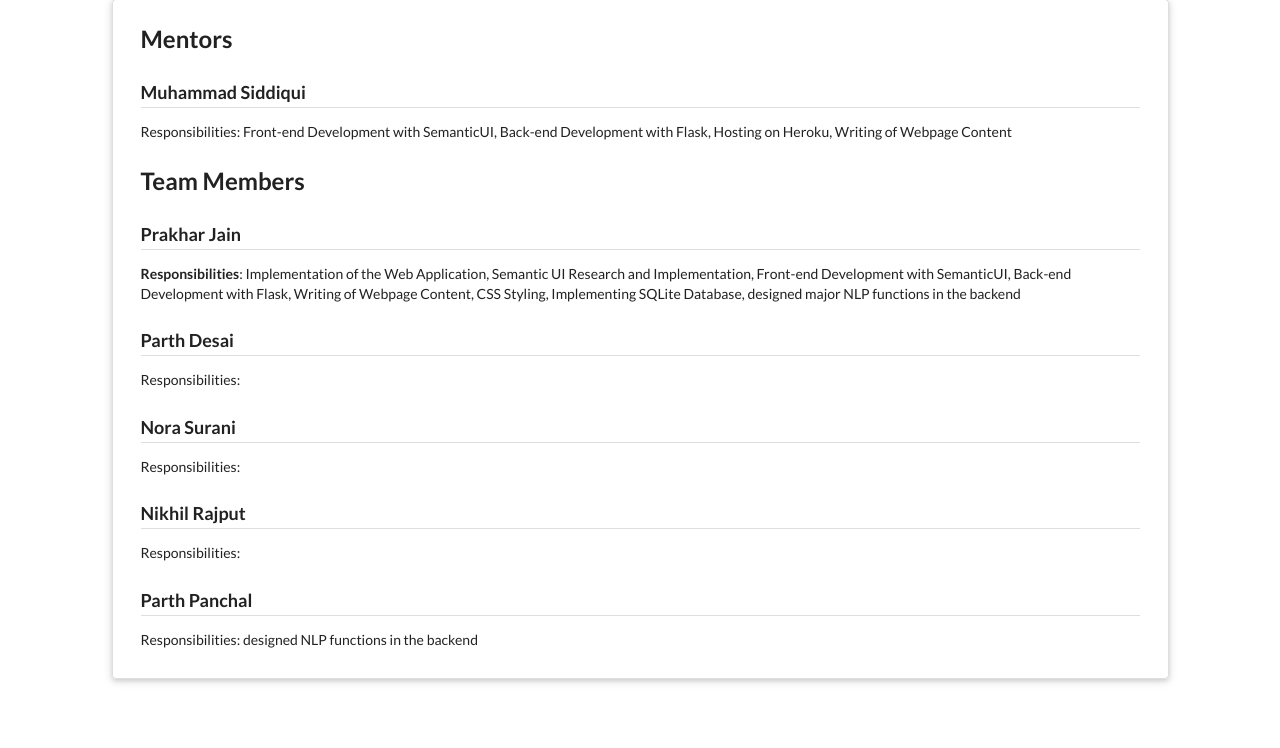
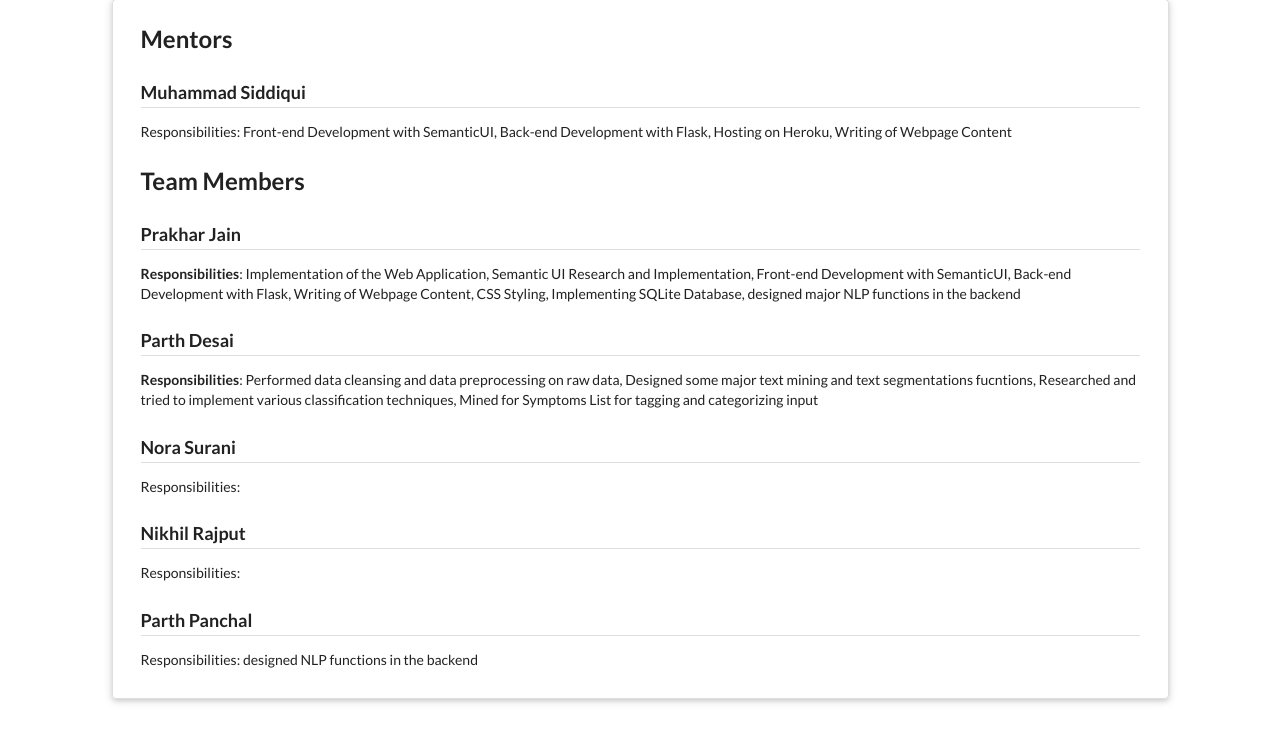
Before and after one commit to prakhar-ai/InstantMD, a Flask app: page /credits in a window 1280 px wide. Shown: the part 89-837 px from the top of the page. Before the commit the page ends 773 px from the top, so only its background shows below. Run offline with Flask 2, Linux system fonts and the light colour scheme.

Commit message:
Update creditspage.html

```diff
--- a/templates/creditspage.html
+++ b/templates/creditspage.html
@@ -22,7 +22,8 @@
                             Flask, Writing of Webpage Content, CSS Styling, Implementing SQLite Database, designed major NLP functions in the backend</p>
 
                         <h3 class="ui dividing header">Parth Desai</h3>
-                        <p>Responsibilities: </p>
+                        <p><b>Responsibilities</b>: Performed data cleansing and data preprocessing on raw data, Designed some major text mining and text segmentations fucntions, Researched and tried to implement
+				various classification techniques, Mined for Symptoms List for tagging and categorizing input</p>
 
                         <h3 class="ui dividing header">Nora Surani</h3>
                         <p> Responsibilities:  </p>
```
